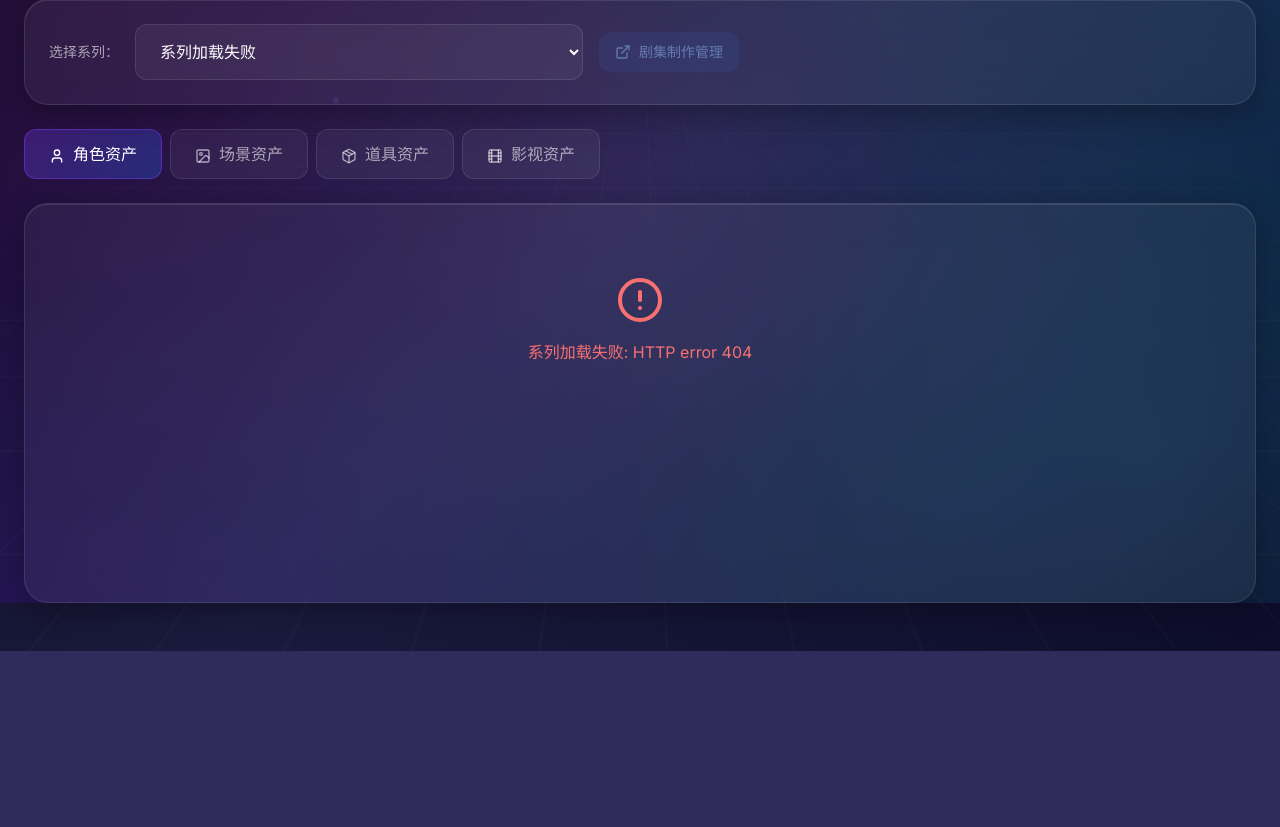
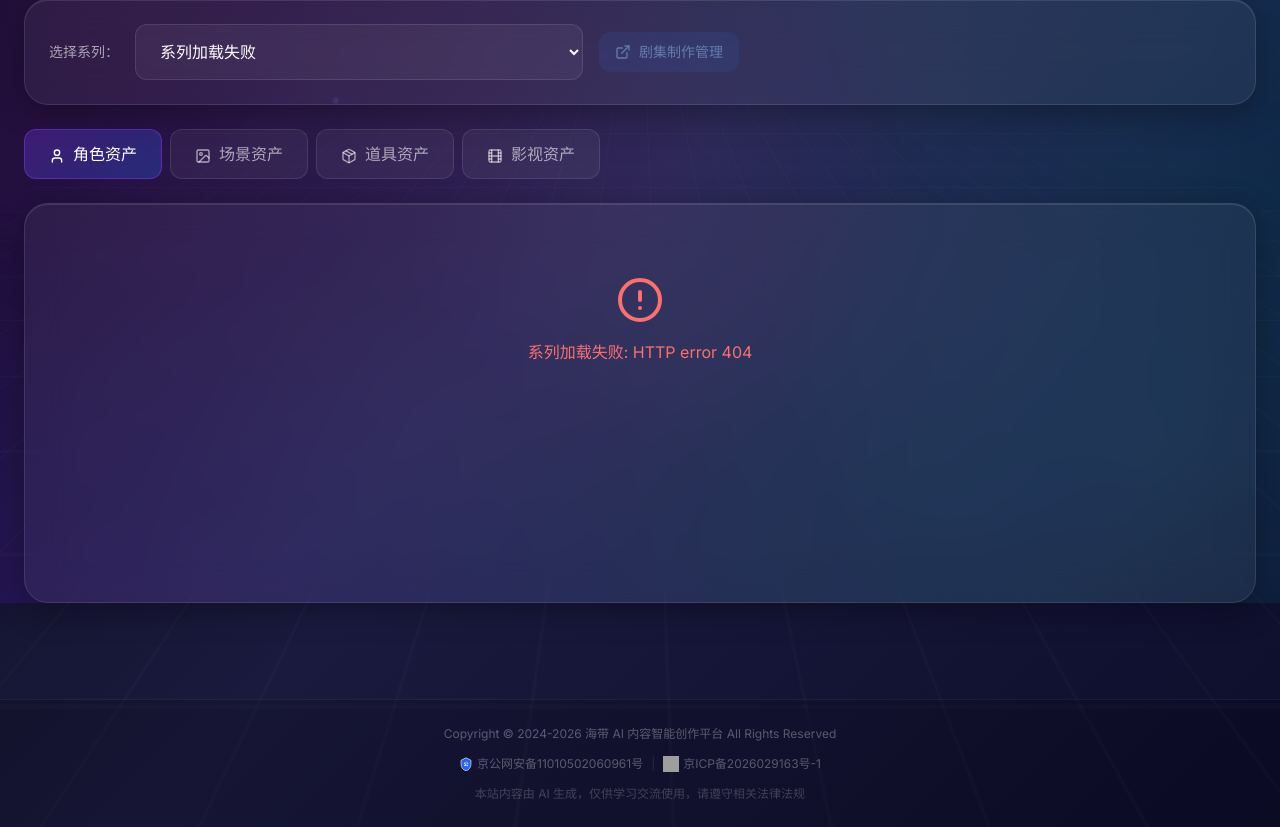
Before and after one commit to Shinichi1Kudo/manga-ai, a Django app: template frontend/templates/asset/library.html in a window 1280 px wide. Shown: the part 197-1024 px from the top of the page. Before the commit the page ends 848 px from the top, so only its background shows below. Run offline with Django 4.2, Linux system fonts and the light colour scheme; the template is opened without the code that fills it, so the values that code supplies are empty; some libraries are stand-ins or nearby versions; grey boxes are pictures that could not be loaded.

Commit message:
feat: 移除同名角色限制 + 添加ICP备案/公安备案底部信息
- 后端: 删除RoleServiceImpl中同名角色检查逻辑，允许同一系列下创建同名角色
- 前端: base.html添加完整底部备案栏，包含版权声明、京公安备/ICP备案号及图标
- 恢复域名yzmovie.cn的HTTPS访问，修复nginx上传大小限制

```diff
--- a/frontend/templates/base.html
+++ b/frontend/templates/base.html
@@ -1321,6 +1321,32 @@
     </a>
     {% endif %}
 
+    <!-- 底部备案信息 -->
+    <footer class="w-full py-6 mt-12" style="border-top: 1px solid rgba(255,255,255,0.06); background: rgba(0,0,0,0.15);">
+        <div class="max-w-4xl mx-auto text-center space-y-1.5">
+            <!-- 第一行：版权 -->
+            <p class="text-xs text-white/30 leading-relaxed">
+                Copyright © 2024-{{ current_year|default:"2026" }} 海带 AI 内容智能创作平台 All Rights Reserved
+            </p>
+            <!-- 第二行：备案号 -->
+            <p class="text-xs text-white/30 flex items-center justify-center gap-2 flex-wrap leading-loose py-0.5">
+                <span class="inline-flex items-center gap-1">
+                    <svg class="w-3.5 h-3.5 flex-shrink-0" viewBox="0 0 32 34" fill="none"><path d="M16 2L4 8v10c0 7.2 5.1 13.9 12 15.5 6.9-1.6 12-8.3 12-15.5V8L16 2z" fill="#2563eb" stroke="#fff" stroke-width="1.5"/><text x="16" y="23" text-anchor="middle" fill="#fff" font-size="12" font-weight="bold">公</text></svg>
+                    <a href="https://beian.mps.gov.cn/#/query/webSearch?code=11010502060961" target="_blank" rel="noopener noreferrer" class="hover:text-white/50 transition-colors">京公网安备11010502060961号</a>
+                </span>
+                <span class="text-white/10">|</span>
+                <a href="https://beian.miit.gov.cn/" target="_blank" rel="noopener noreferrer" class="hover:opacity-80 transition-opacity inline-flex items-center gap-1">
+                    <img src="/static/icp-badge.png?v=5" alt="ICP备案" class="w-4 h-4 flex-shrink-0" style="vertical-align: middle;">
+                京ICP备2026029163号-1
+                </a>
+            </p>
+            <!-- 第三行：平台声明 -->
+            <p class="text-xs text-white/20 leading-relaxed">
+                本站内容由 AI 生成，仅供学习交流使用，请遵守相关法律法规
+            </p>
+        </div>
+    </footer>
+
     <!-- 百度自动推送 -->
     <script>
     (function(){
```
Also changed, not shown: 1 other file.
